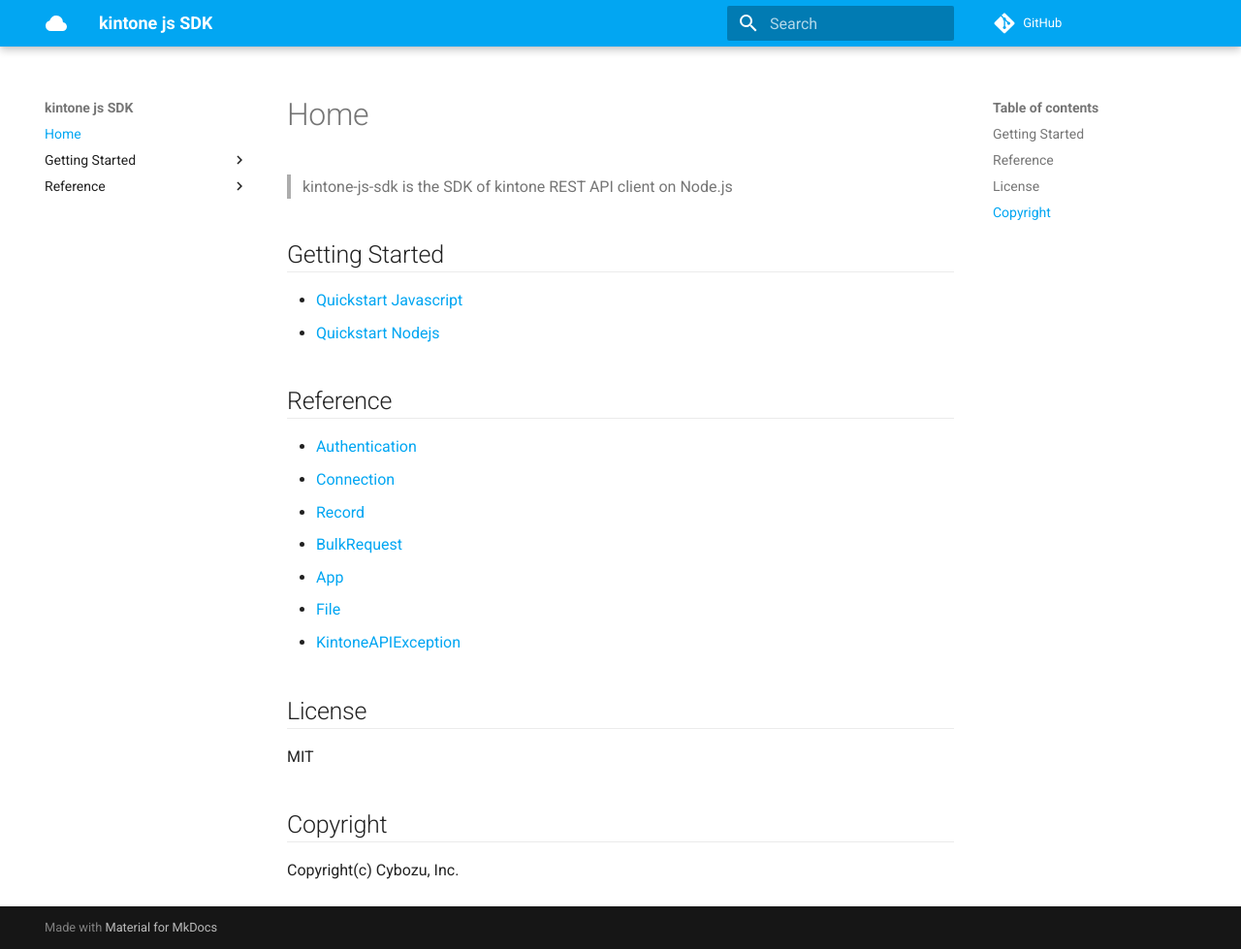
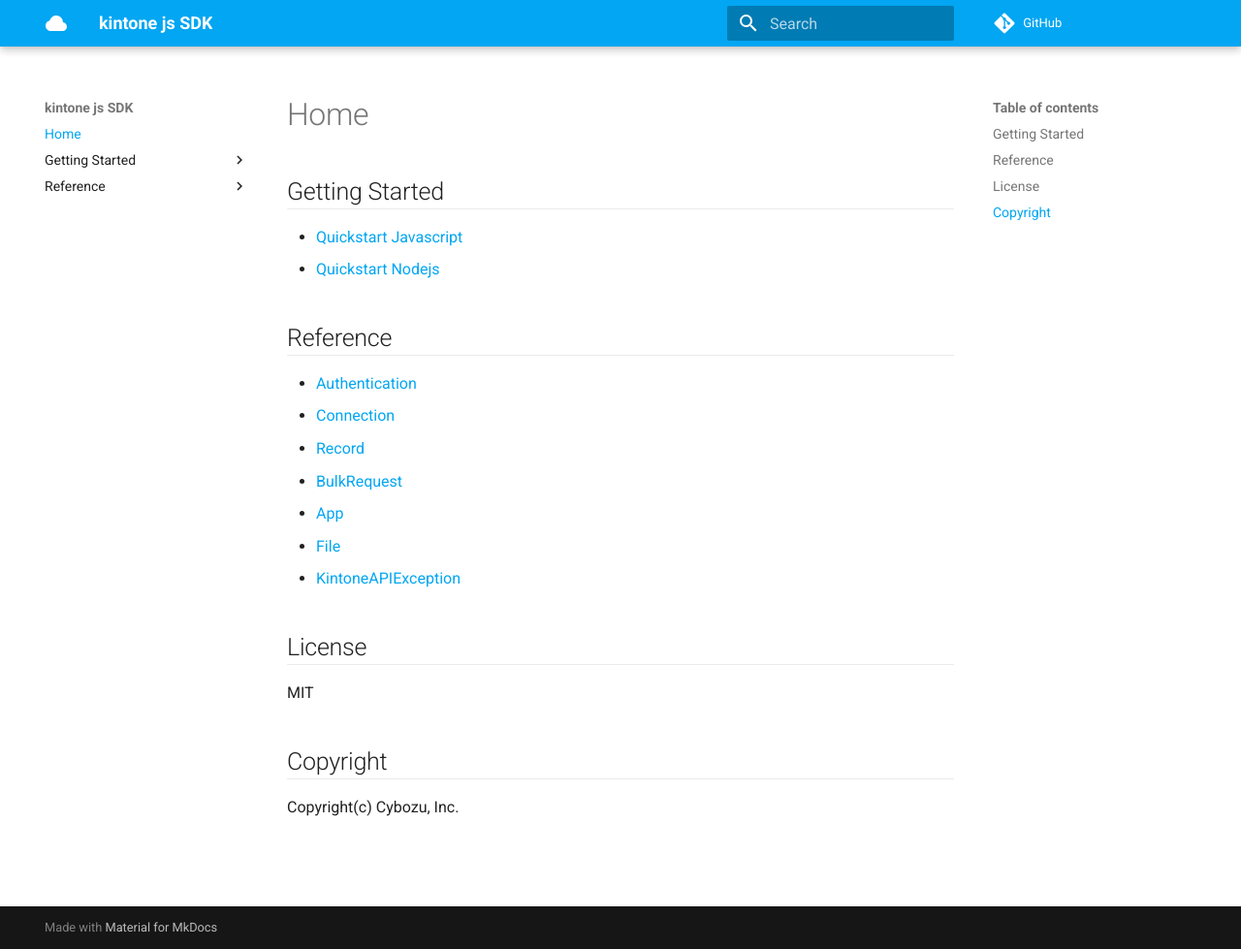
Before and after one commit to kintone-labs/kintone-js-sdk, an MkDocs documentation site: the page built from docs/index.md, in a window 1280 px wide and 979 px high. Shown: the whole window at 97% size. Built offline with MkDocs 1.6.1 and Material for MkDocs 9.7.7, drawn with Linux system fonts in a browser that asks for light colours; comment, search, counter and statistics services are not loaded; old or Windows-style settings are respelled for this version of MkDocs.

Commit message:
update for release v0.1.0

```diff
--- a/docs/index.md
+++ b/docs/index.md
@@ -1,7 +1,4 @@
 # Home
-
-> kintone-js-sdk is the SDK of kintone REST API client on Node.js
-
 ## Getting Started
 
 - [Quickstart Javascript](./getting-started/quickstart-browser)
--- a/mkdocs.yml
+++ b/mkdocs.yml
@@ -1,6 +1,7 @@
 site_name: kintone js SDK
 site_description: The SDK of kintone REST API client on browser
 site_favicon: favicon.ico
+edit_uri: ""
 
 repo_url: https://github.com/kintone/kintone-js-sdk
 theme:
```
